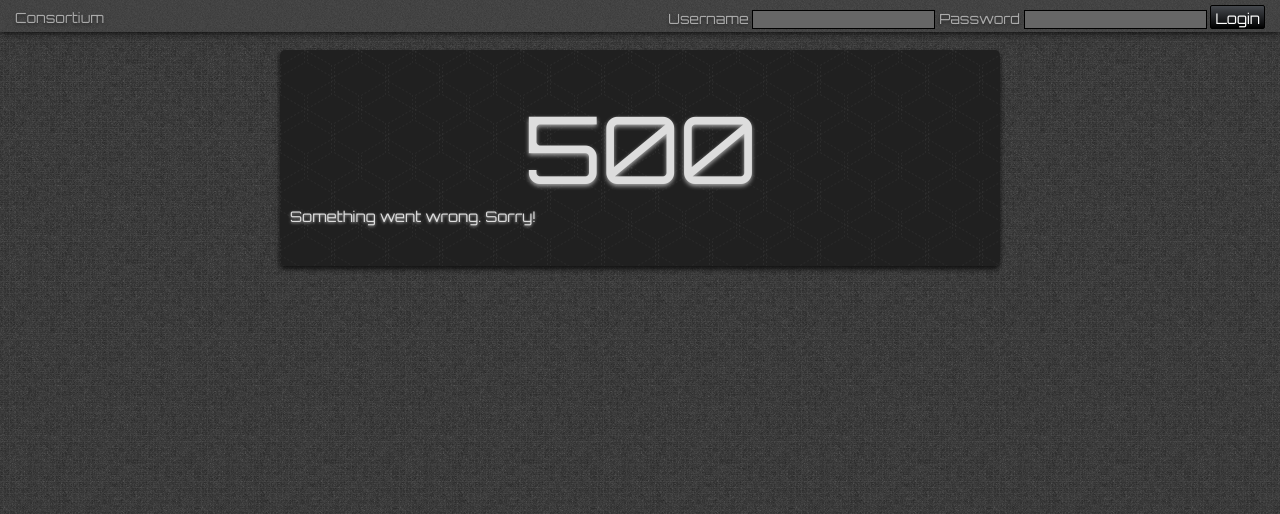
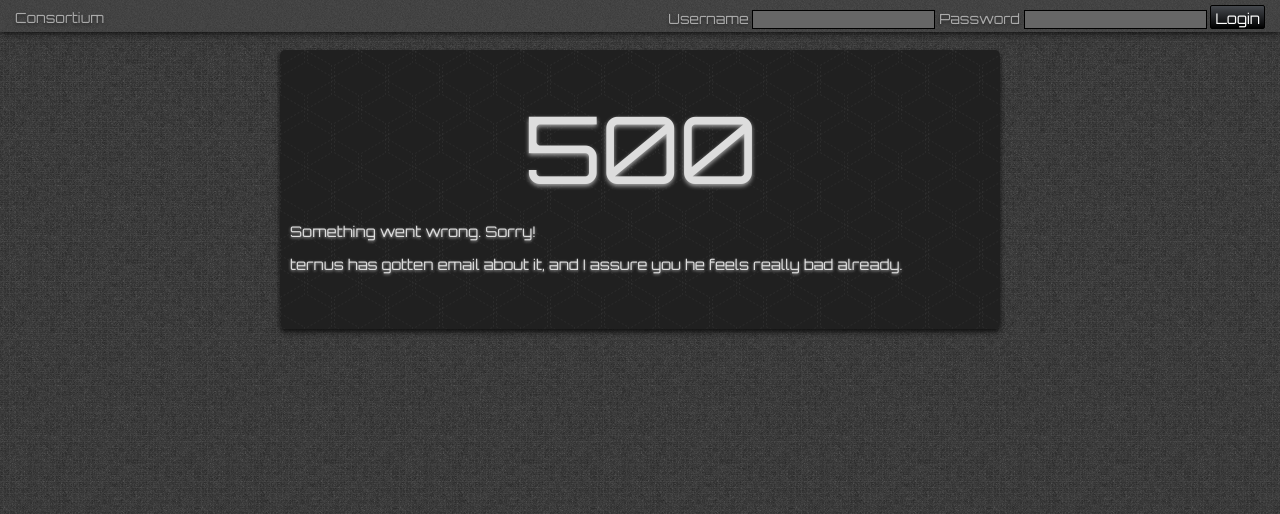
Before and after one commit to ternus/consortium, a Django app: template templates/500.html in a window 1280 px wide. Shown: the top 514 px of the page. Run offline with Django 3.2, Linux system fonts and the light colour scheme; the template is opened without the code that fills it, so the values that code supplies are empty; parts of the project's set-up code (start-up, migrations or seed data) failed here and were passed over.

Commit message:
update 500

```diff
--- a/templates/500.html
+++ b/templates/500.html
@@ -12,7 +12,8 @@
     <div class="consortium">
         <div id="consortium_hero">500</div>
         <div class="consortium_runtime">
-            Something went wrong.  Sorry!
+            <p>Something went wrong.  Sorry!</p>
+            <p>ternus has gotten email about it, and I assure you he feels really bad already.</p>
         </div>
     </div>
 {% endblock %}
```
